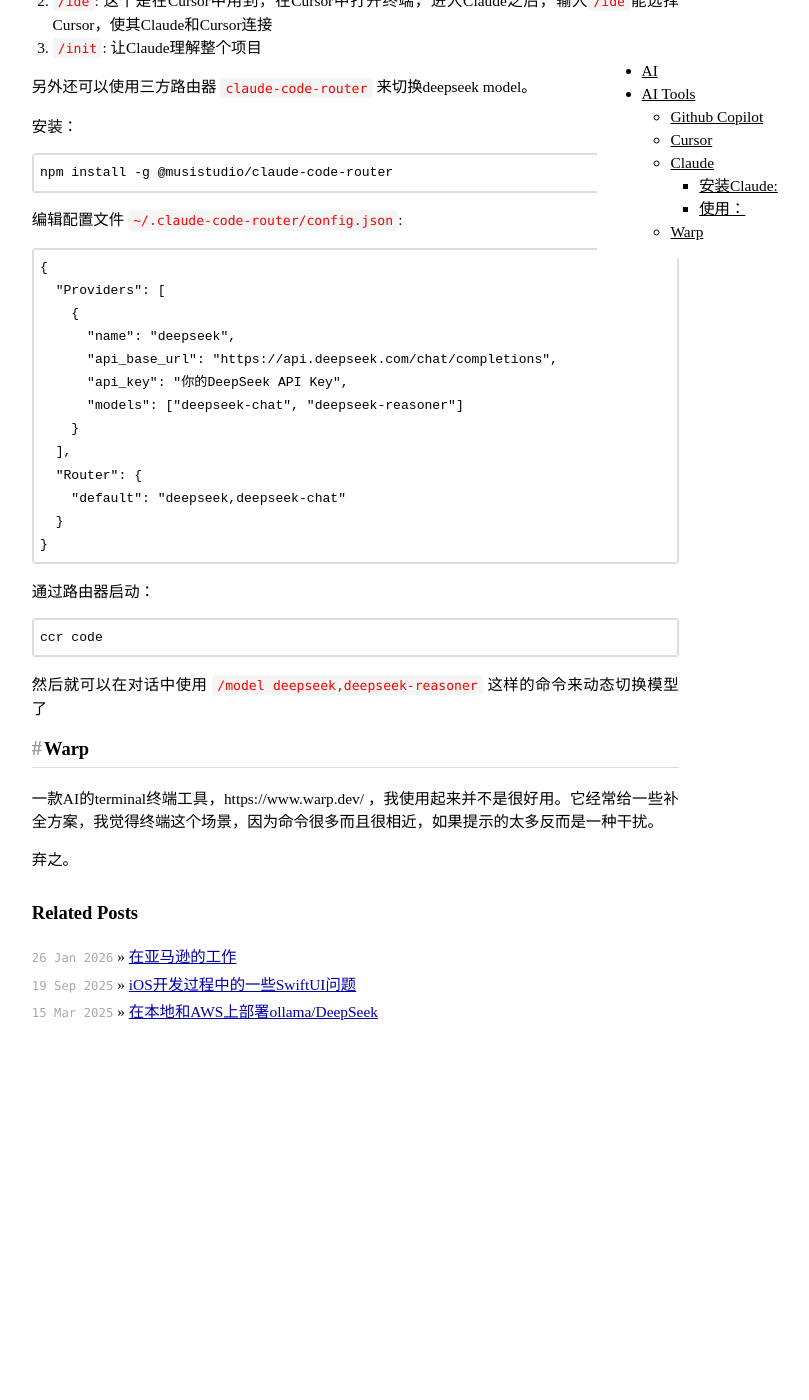
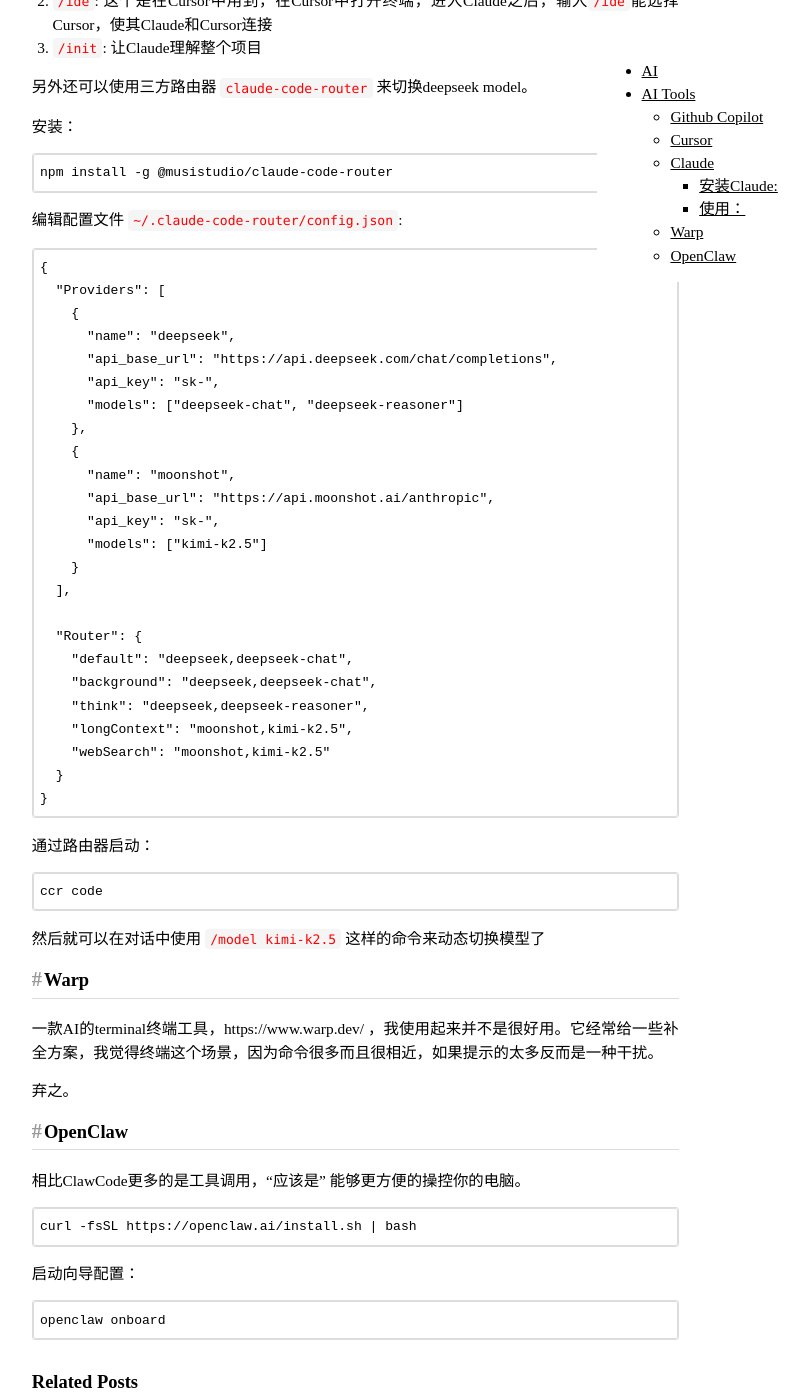
Before and after one commit to imekaku/imekaku.github.io, a Jekyll site: the page built from _posts/2026-02-25-ai-track.md, in a window 1280 px wide and 1400 px high, scrolled down 1786 px. Shown: the whole window, without its empty margins (272-1081 px from the left). Built offline with Jekyll 4.4.1, drawn with Linux system fonts in a browser that asks for light colours; before the commit the page ends 2895 px from its top, so only the background shows below that.

Commit message:
update post

````diff
--- a/_posts/2026-02-25-ai-track.md
+++ b/_posts/2026-02-25-ai-track.md
@@ -90,12 +90,23 @@
     {
       "name": "deepseek",
       "api_base_url": "https://api.deepseek.com/chat/completions",
-      "api_key": "你的DeepSeek API Key",
+      "api_key": "sk-",
       "models": ["deepseek-chat", "deepseek-reasoner"]
+    },
+    {
+      "name": "moonshot",
+      "api_base_url": "https://api.moonshot.ai/anthropic",
+      "api_key": "sk-",
+      "models": ["kimi-k2.5"]
     }
   ],
+
   "Router": {
-    "default": "deepseek,deepseek-chat"
+    "default": "deepseek,deepseek-chat",
+    "background": "deepseek,deepseek-chat",
+    "think": "deepseek,deepseek-reasoner",
+    "longContext": "moonshot,kimi-k2.5",
+    "webSearch": "moonshot,kimi-k2.5"
   }
 }
 ```
@@ -104,10 +115,23 @@
 ```
 ccr code
 ```
-然后就可以在对话中使用 `/model deepseek,deepseek-reasoner` 这样的命令来动态切换模型了
+然后就可以在对话中使用 `/model kimi-k2.5` 这样的命令来动态切换模型了
 
 ## Warp
 
 一款AI的terminal终端工具，https://www.warp.dev/ ，我使用起来并不是很好用。它经常给一些补全方案，我觉得终端这个场景，因为命令很多而且很相近，如果提示的太多反而是一种干扰。
 
 弃之。
+
+## OpenClaw
+
+相比ClawCode更多的是工具调用，“应该是” 能够更方便的操控你的电脑。
+
+```
+curl -fsSL https://openclaw.ai/install.sh | bash
+```
+
+启动向导配置：
+```
+openclaw onboard
+```
````
